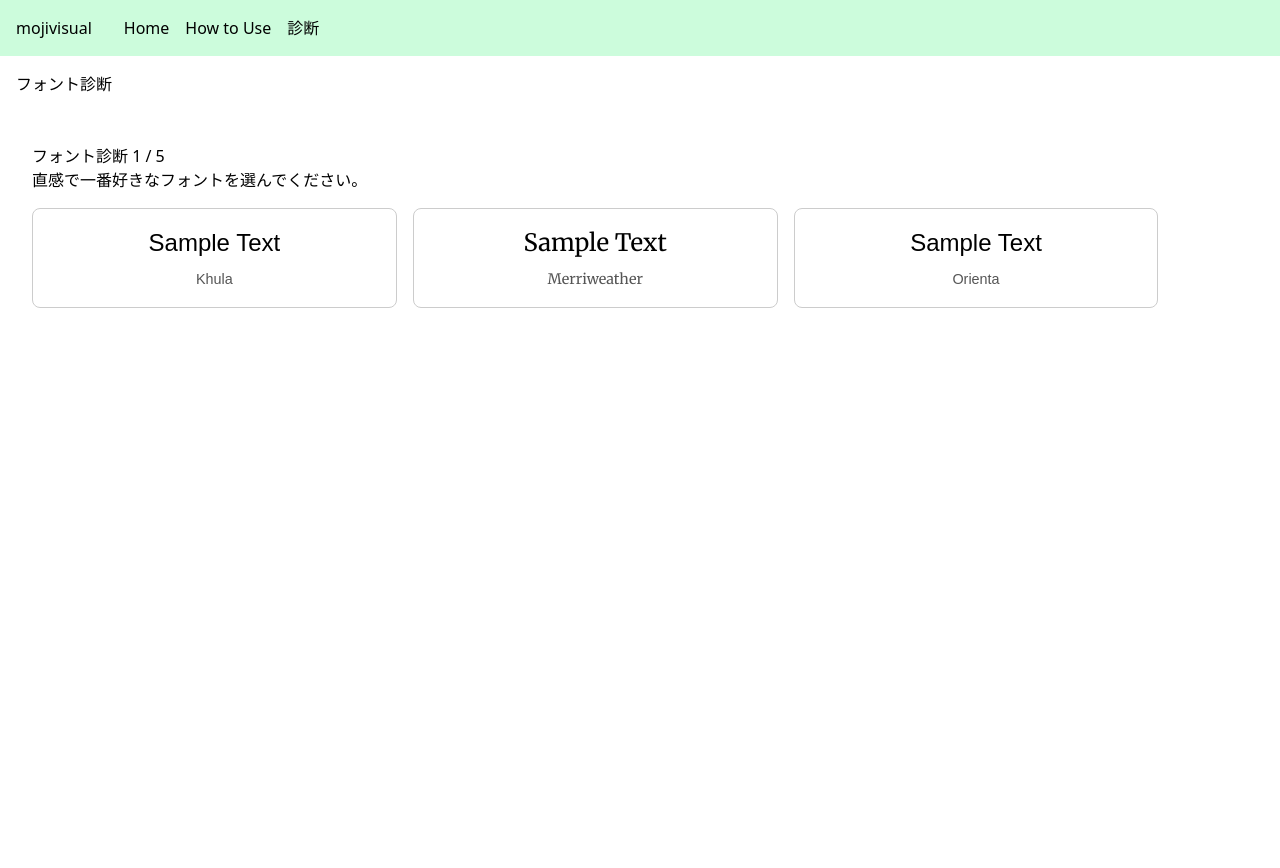
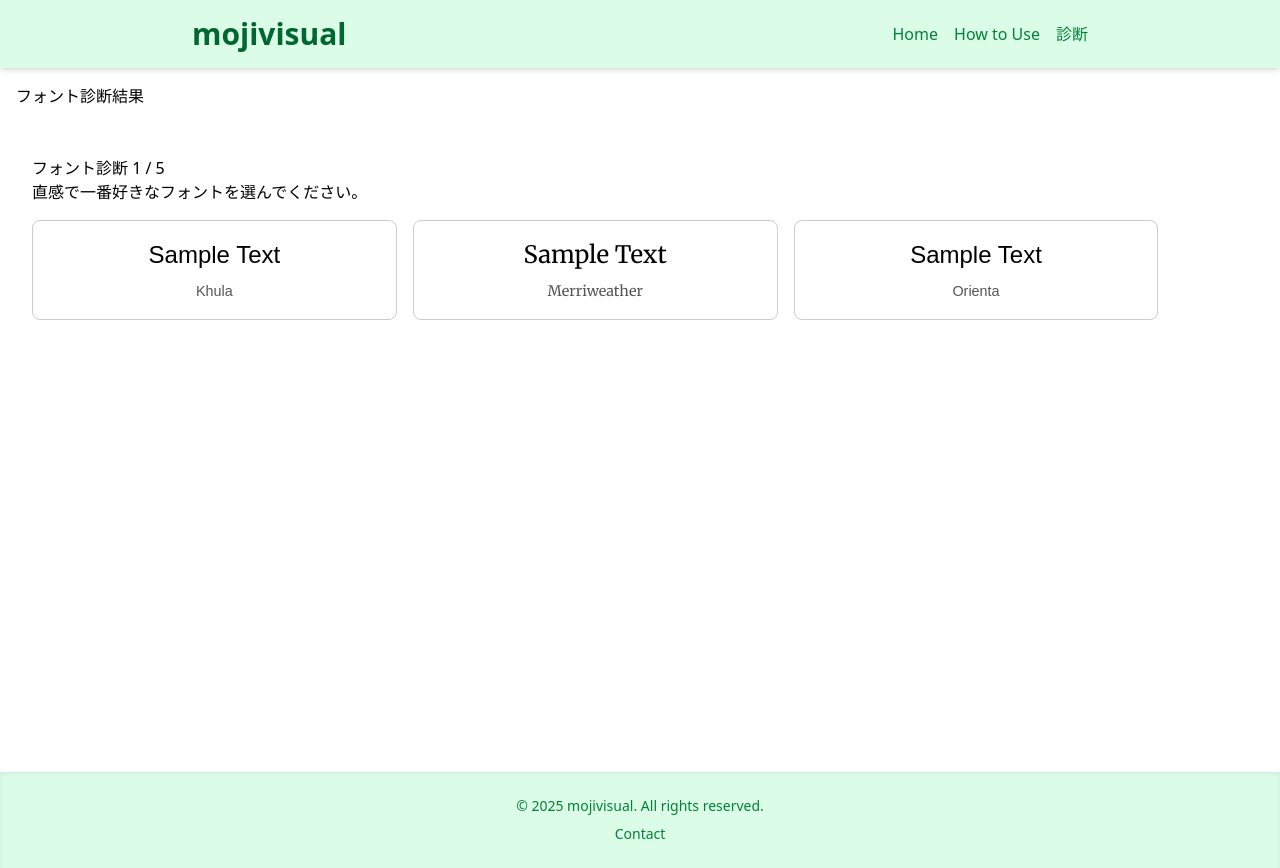
Before and after one commit to minmmmmin/font, a React (Vite) app: page /quiz in a window 1280 px wide. Before the commit the page ends 800 px from the top, so only its background shows below. Built offline with nearby package versions, Linux system fonts and the light colour scheme; a web font is replaced by a local one.

Commit message:
ヘッダーフッター復活

```diff
--- a/src/App.jsx
+++ b/src/App.jsx
@@ -1,24 +1,24 @@
-import { BrowserRouter as Router, Routes, Route, Link } from "react-router-dom";
+import { BrowserRouter as Router, Routes, Route } from "react-router-dom";
 import Dashboard from "./pages/Dashboard";
 import HowToUse from "./pages/HowToUse";
 import Quiz from "./pages/Quiz";
+import Header from "./components/Header";
+import Footer from "./components/Footer";
 
 function App() {
   return (
     <Router>
-      <header style={{ background: "#ccfcdc", padding: "1rem" }}>
-        <h1 style={{ display: "inline-block", marginRight: "2rem" }}>mojivisual</h1>
-        <nav style={{ display: "inline-block" }}>
-          <Link to="/" style={{ marginRight: "1rem" }}>Home</Link>
-          <Link to="/how-to-use" style={{ marginRight: "1rem" }}>How to Use</Link>
-          <Link to="/quiz">診断</Link>
-        </nav>
-      </header>
-      <Routes>
-        <Route path="/" element={<Dashboard />} />
-        <Route path="/how-to-use" element={<HowToUse />} />
-        <Route path="/quiz" element={<Quiz />} />
-      </Routes>
+      <Header />
+      <div className="min-h-screen flex flex-col">
+        <main className="flex-grow">
+          <Routes>
+            <Route path="/" element={<Dashboard />} />
+            <Route path="/how-to-use" element={<HowToUse />} />
+            <Route path="/quiz" element={<Quiz />} />
+          </Routes>
+        </main>
+        <Footer />
+      </div>
     </Router>
   );
 }
--- a/src/components/Header.jsx
+++ b/src/components/Header.jsx
@@ -4,22 +4,19 @@ const Header = () => {
   return (
     <header className="bg-green-100 py-4 px-8 shadow-md">
       <div className="max-w-4xl mx-auto flex justify-between items-center">
-        <h1 className="text-2xl font-bold text-green-800">mojivisual</h1>
-        <nav className="space-x-4">
-          <Link to="/" className="text-green-700 hover:underline">
+        <h1 className="text-2xl md:text-3xl font-bold text-green-800">
+          mojivisual
+        </h1>
+        <nav className="space-x-4 text-green-700">
+          <Link to="/" className="hover:underline">
             Home
           </Link>
-          <Link to="/how-to-use" className="text-green-700 hover:underline">
+          <Link to="/how-to-use" className="hover:underline">
             How to Use
           </Link>
-          <a
-            href="https://github.com/minmmmmin/font"
-            className="text-green-700 hover:underline"
-            target="_blank"
-            rel="noopener noreferrer"
-          >
-            GitHub
-          </a>
+          <Link to="/quiz" className="hover:underline">
+            診断
+          </Link>
         </nav>
       </div>
     </header>
--- a/src/pages/Quiz.jsx
+++ b/src/pages/Quiz.jsx
@@ -84,7 +84,7 @@ const Quiz = () => {
 
   return (
     <div>
-      <h1 style={{ margin: "1rem" }}>フォント診断</h1>
+      <h1 style={{ margin: "1rem" }}>フォント診断結果</h1>
       {!recommended ? (
         <QuizMode allFonts={fonts} onResult={setRecommended} />
       ) : (
```
